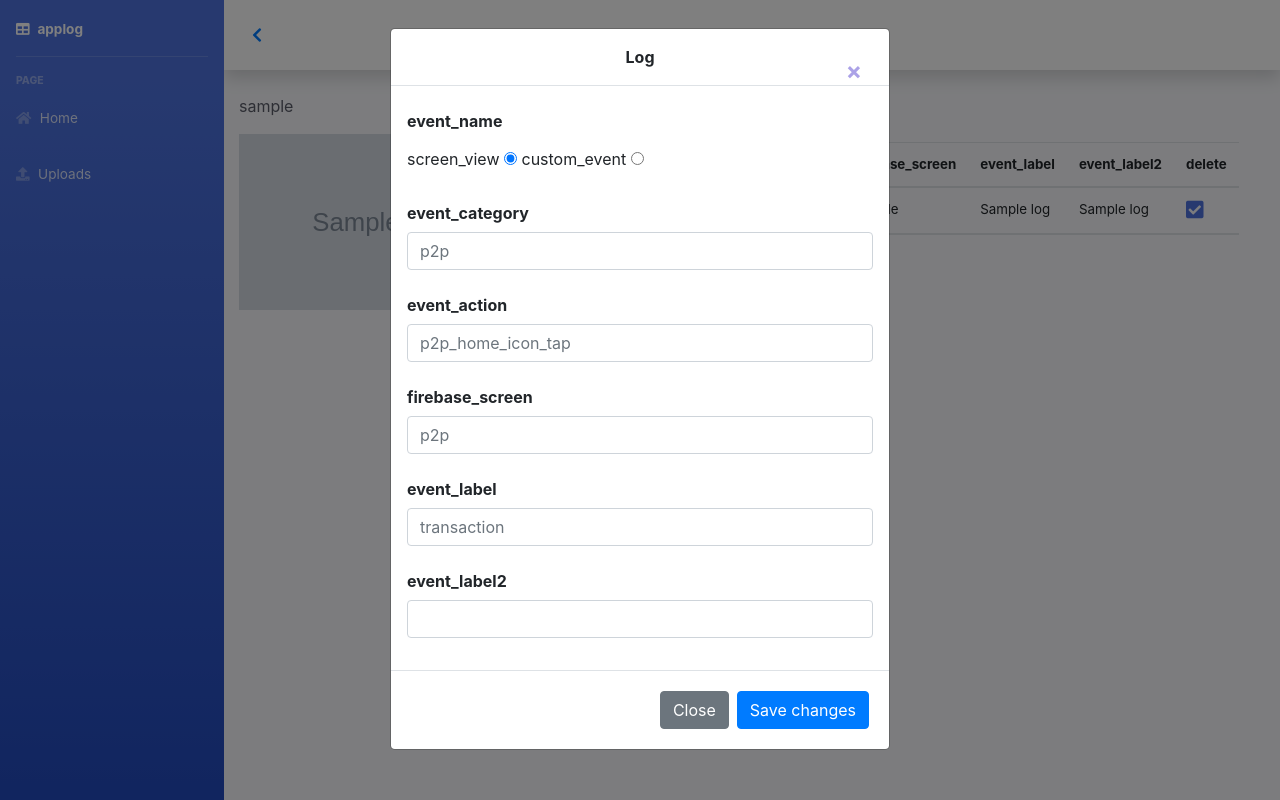
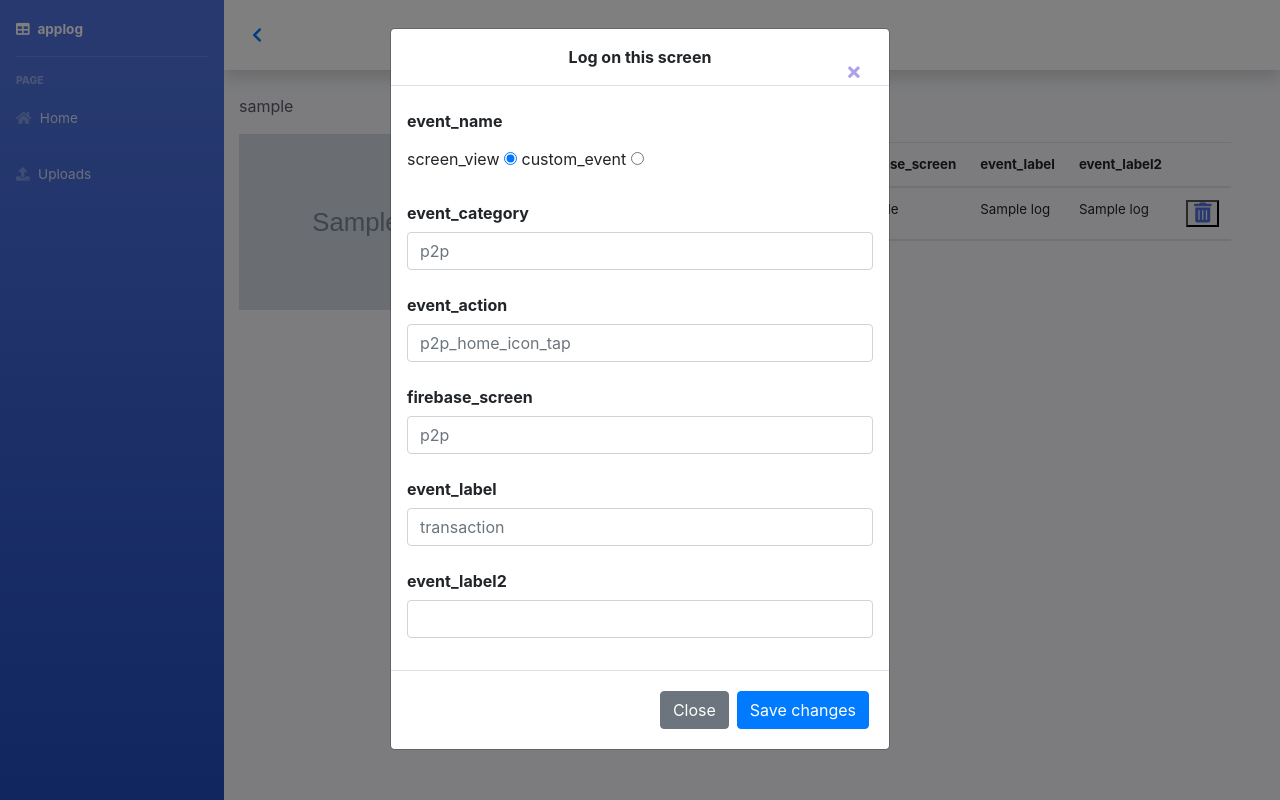
Before and after one commit to yukijuki/applog, a Flask app: template app/templates/log.html in a window 1280 px wide, after a click that opens the changed part. Run offline with Flask 2, Linux system fonts and the light colour scheme; the template is opened without the code that fills it: most values are stand-ins (such as "Sample title", 1, 10 or a date in 2020); grey boxes marked "Sample" are stand-in pictures; some libraries are stand-ins or nearby versions.

Commit message:
delete log js done

```diff
--- a/app/templates/log.html
+++ b/app/templates/log.html
@@ -34,7 +34,7 @@
                     <th scope="col">firebase_screen</th>
                     <th scope="col">event_label</th>
                     <th scope="col">event_label2</th>
-                    <th scope="col">delete</th>
+                    <th scope="col"></th>
                 </tr>
             </thead>
             {% if logs %}
@@ -47,7 +47,11 @@
                     <td>{{ log.firebase_screen }}</td>
                     <td>{{ log.event_label }}</td>
                     <td>{{ log.event_label2 }}</td>
-                    <td><i class="fas fa-check-square" style="font-size: 15pt; color: #4e73df;"></i></td>
+                    <td>
+                        <button value={{log.log_id}} type="button" onclick="delete_log(value);">
+                            <i class="fas fa-trash-alt" style="font-size: 15pt; color: #4e73df;"></i>
+                        </button>
+                    </td>
                 </tr>
             </tbody>
             {% endfor %}
@@ -77,7 +81,7 @@
     <div class="modal-dialog">
         <div class="modal-content">
             <div class="modal-header">
-                <p class="modal-title font-weight-bold mx-auto" id="exampleModalLabel">Log</p>
+                <p class="modal-title font-weight-bold mx-auto" id="exampleModalLabel">Log on this screen</p>
                 <button type="button" class="close" data-dismiss="modal" aria-label="Close">
                     <span aria-hidden="true">&times;</span>
                 </button>
@@ -190,6 +194,11 @@
         console.log("Posted Succesfully");
 
     }
+
+    function delete_log(log_id) {
+        console.log(log_id)
+    }
+
 </script>
 <script>
     $('#modal1').on('shown.bs.modal', function () {
```
Also changed, not shown: app/routes.py (+6 -1 lines).
